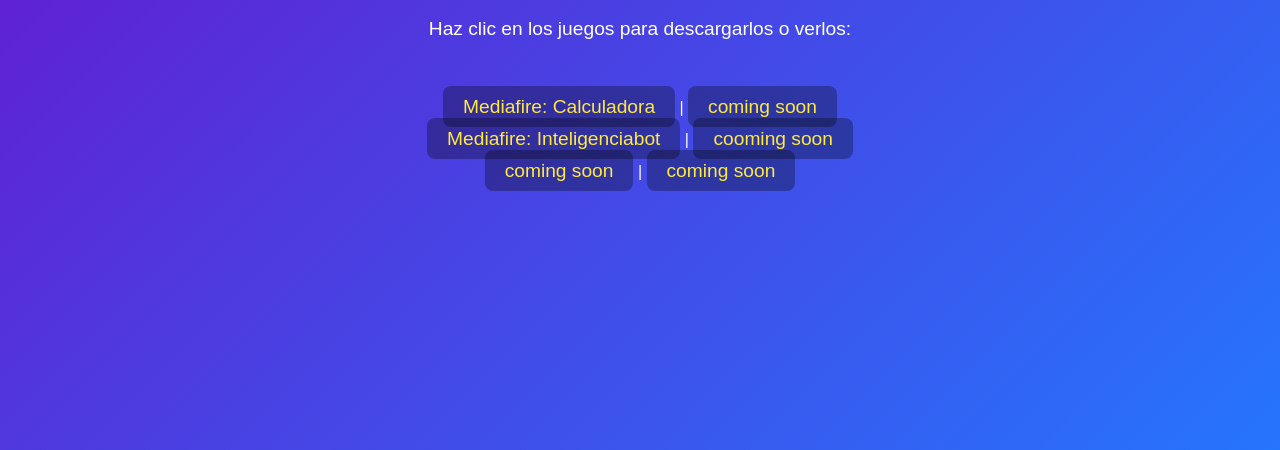
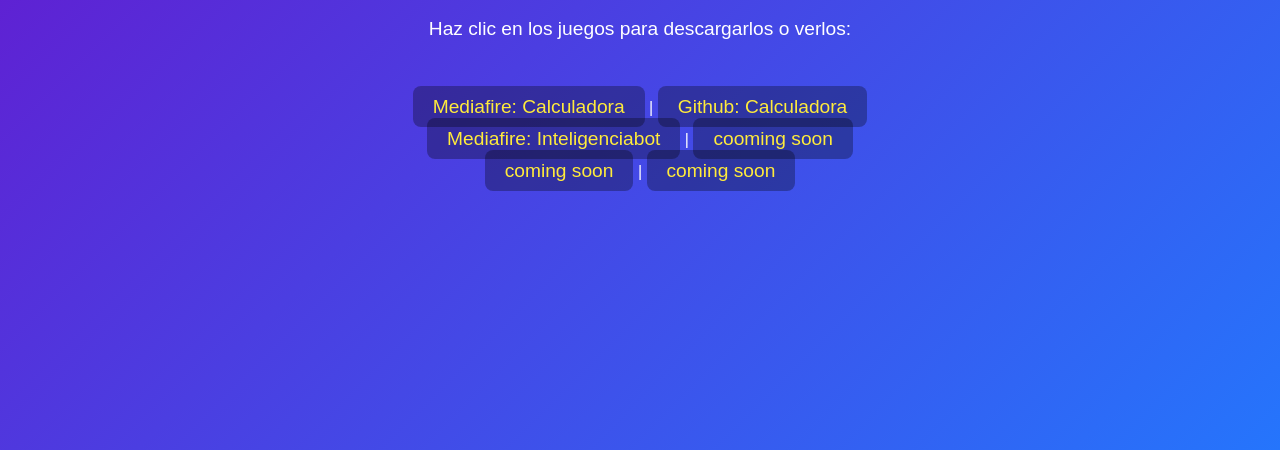
Before and after one commit to Dylan006-sar/GatyProjects, a plain HTML site: page index.html in a window 1280 px wide. Shown: the part 350-800 px from the top of the page. Drawn offline with Linux system fonts and the light colour scheme.

Commit message:
Add files via upload

```diff
--- a/index.html
+++ b/index.html
@@ -64,7 +64,7 @@
     <ul class="lista-juegos">
         <li>
             <a href="https://www.mediafire.com/file/7sanwd4q0a4dpua/Calculator.zip/file" target="_blank">Mediafire: Calculadora</a> |
-            <a href="https://github.com/Dylan006-sar/Calculadora_python" target="_blank">coming soon</a>
+            <a href="https://github.com/Dylan006-sar/Calculadora_python" target="_blank">Github: Calculadora</a>
         </li>
         <li>
             <a href="http://www.mediafire.com/file/8hmo5qmugxh7mpl/inteligenciaBot.zip/file" target="_blank">Mediafire: Inteligenciabot</a> |
```
